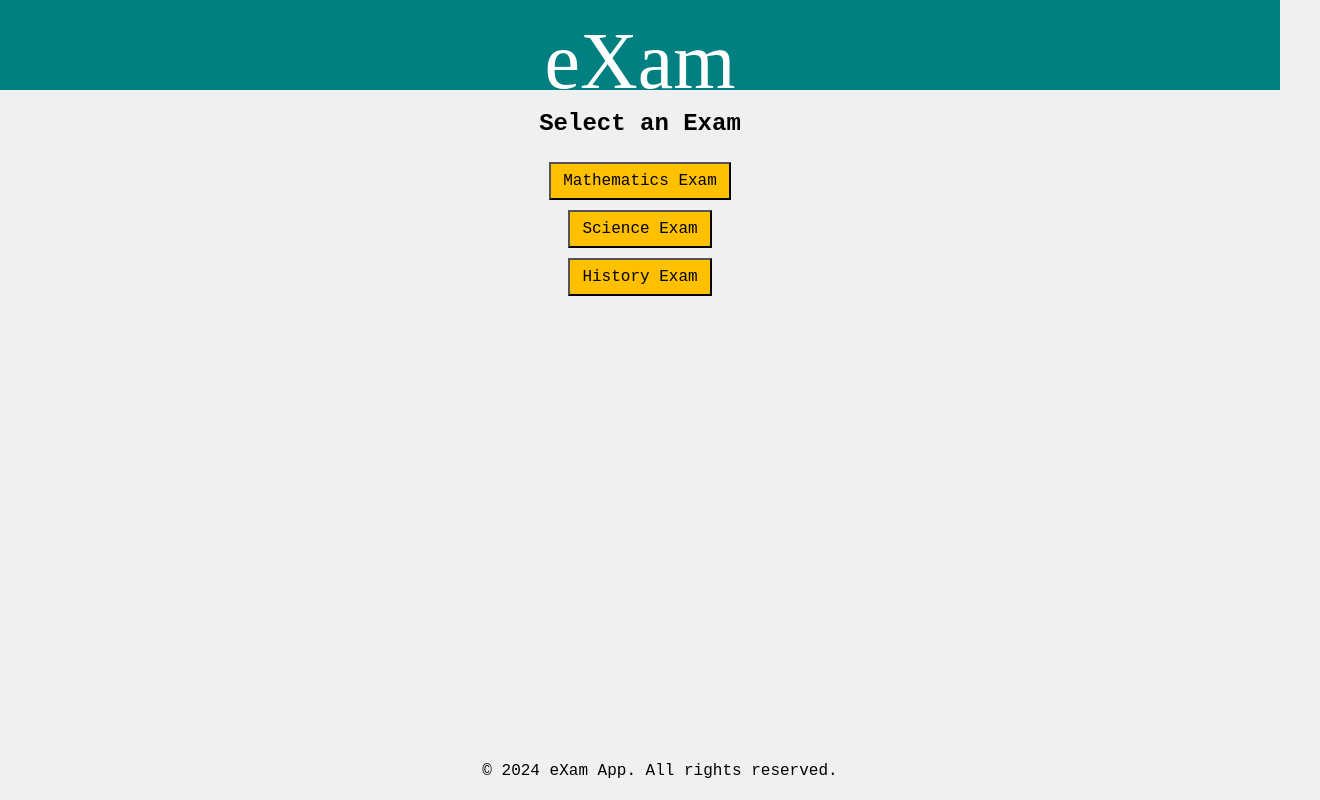
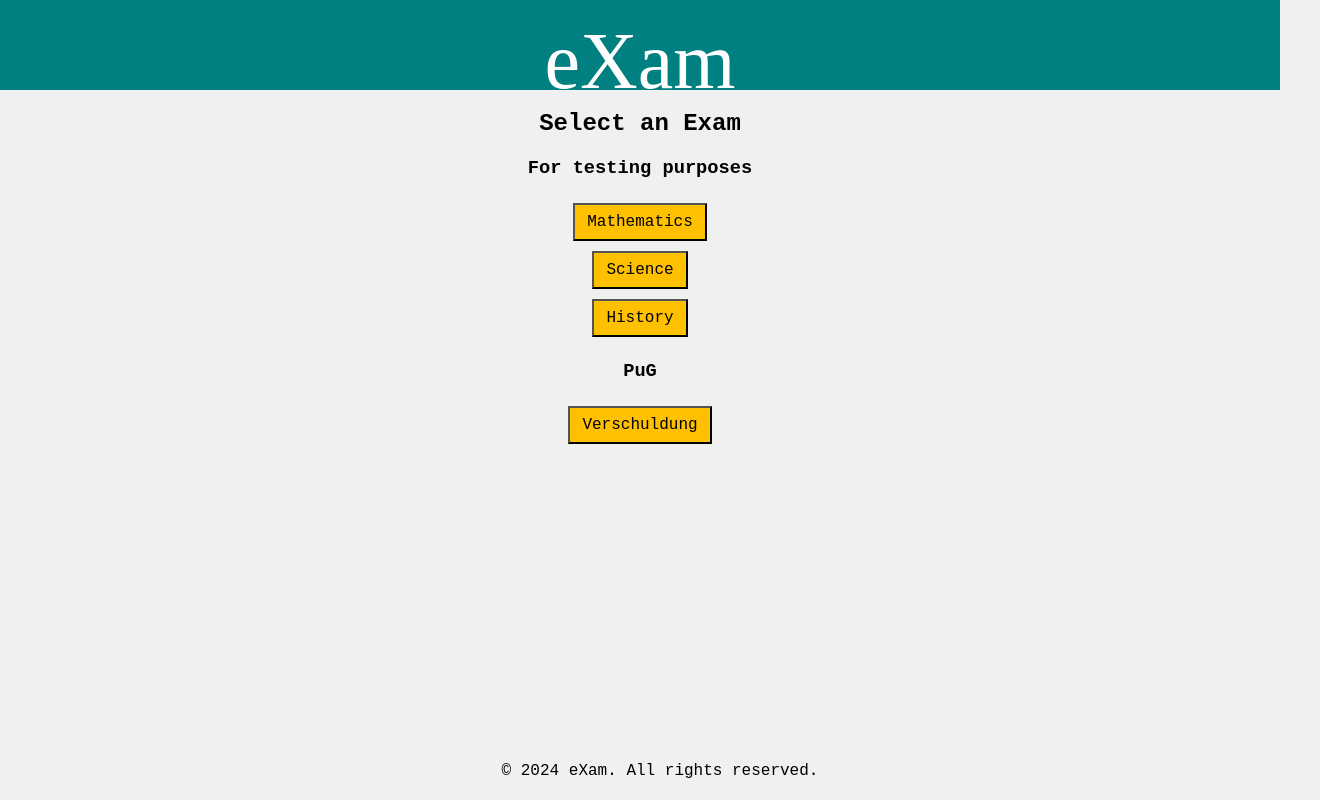
Before and after one commit to Johanneshaug/exam, a React (Create React App) app: page / in a window 1280 px wide. Shown: the whole page, 1320 px wide, since content can reach past the window. Built offline with nearby package versions, Linux system fonts and the light colour scheme.

Commit message:
New tags for exams, ratings changed

```diff
--- a/src/App.css
+++ b/src/App.css
@@ -13,6 +13,15 @@ body, html {
   min-height: 100vh; /* Ensure the App takes at least the full viewport height */
 }
 
+.question-text {
+  font-size: 150%;
+  width: 70%;
+  padding-left: 5%;
+  word-wrap: break-word;
+  white-space: normal;
+  text-align: left;
+}
+
 /* Adjust header styles */
 .app-header {
   width: 100%;
@@ -26,6 +35,7 @@ body, html {
   box-shadow: 0 2px 4px rgba(0,0,0,0.1); /* Add a subtle shadow for depth */
   z-index: 1000; /* Ensure header is above other content */
 }
+
 header {
   background-color: #008080;
   display: flex;
@@ -74,18 +84,23 @@ button {
 
 .question, .review-question {
   margin-bottom: 20px;
+  text-align: left;
+  padding-left: 5%;
+  width: 70%;
+  font-size: 150%;
 }
 
 input[type="text"], input[type="number"] {
   font-family: 'Courier New', serif;
   font-size: 150%;
   height: 100%;
-  width: 75%;
+  width: 70%;
   padding: 8px;
   margin-top: 5px;
+  margin-left: 5%; /* Add left margin to move the textbox 5% from the left */
   box-sizing: border-box;
   outline: none;
-  caret-color: #7f7f7f;
+  caret-color: black; /* Change the caret color to black */
 }
 
 .noBullets {
@@ -100,14 +115,16 @@ input[type="text"], input[type="number"] {
 
 .multiple-choice-options {
   display: flex;
-  flex-direction: row;
+  flex-direction: column;
   gap: 10px;
-  justify-content: center;
-  align-items: center;
+  align-items: flex-start; /* Align items to the left */
+  width: 70%; /* Ensure the container is 70% wide */
+  margin-left: 5%; /* Add left margin to move the container 5% from the left */
 }
 
 .option-wrapper {
   position: relative;
+  width: 100%; /* Ensure each option takes the full width of the container */
 }
 
 .radio-input {
@@ -130,18 +147,20 @@ input[type="text"], input[type="number"] {
   font-size: 16px;
   font-weight: 600;
   height: 48px;
-  justify-content: center;
+  justify-content: flex-start; /* Align text to the left */
   letter-spacing: -.8px;
   line-height: 24px;
   min-width: 140px;
   outline: 0;
   padding: 0 17px;
-  text-align: center;
+  text-align: left; /* Align text to the left */
   text-decoration: none;
   transition: all .3s;
   user-select: none;
   -webkit-user-select: none;
   touch-action: manipulation;
+  width: 100%; /* Ensure the button takes the full width of the option-wrapper */
+  padding-left: 10px; /* Add padding to the left for better alignment */
 }
 
 .radio-input:hover + .option-button {
@@ -172,8 +191,5 @@ footer {
   padding: 20px;
   text-align: center;
   width: 100%;
-  position: fixed;
-  bottom: 0;
-  left: 0;
-  z-index: 1000;
+  margin-top: auto; /* Push the footer to the bottom */
 }
--- a/src/App.js
+++ b/src/App.js
@@ -29,7 +29,9 @@ function App() {
   return (
     <div className="App">
       <header>
-        <button onClick={handleRestart} className="logo">eXam</button>
+        <button onClick={handleRestart} className="logo">
+          {selectedExam ? `${selectedExam.title} eXam` : 'eXam'}
+        </button>
       </header>
       <main>
         {currentView === 'list' && <ExamList exams={examsData} onSelectExam={handleSelectExam} />}
@@ -45,7 +47,7 @@ function App() {
         )}
       </main>
       <footer className="app-footer">
-        © {new Date().getFullYear()} eXam App. All rights reserved.
+        © {new Date().getFullYear()} eXam. All rights reserved.
       </footer>
     </div>
   );
--- a/src/components/Exam.js
+++ b/src/components/Exam.js
@@ -18,14 +18,14 @@ function Exam({ exam, onSubmit }) {
 
   return (
     <div>
-      <h2>{exam.title}</h2>
       <form onSubmit={handleSubmit}>
-        {exam.questions.map((question) => (
+        {exam.questions.map((question, index) => (
           <Question
             key={question.id}
             question={question}
             answer={answers[question.id] || ''}
             onAnswerChange={handleAnswerChange}
+            index={index + 1} // Pass the question index (1-based)
           />
         ))}
         <button type="submit">Submit Exam</button>
--- a/src/components/ExamList.js
+++ b/src/components/ExamList.js
@@ -1,17 +1,31 @@
 import React from 'react';
 
 function ExamList({ exams, onSelectExam }) {
+  // Group exams by their tags
+  const groupedExams = exams.reduce((acc, exam) => {
+    if (!acc[exam.tag]) {
+      acc[exam.tag] = [];
+    }
+    acc[exam.tag].push(exam);
+    return acc;
+  }, {});
+
   return (
     <div>
       <h2>Select an Exam</h2>
+      {Object.keys(groupedExams).map((tag) => (
+        <div key={tag}>
+          <h3>{tag}</h3>
           <ul className="noBullets">
-        {exams.map((exam) => (
+            {groupedExams[tag].map((exam) => (
               <li key={exam.id}>
                 <button onClick={() => onSelectExam(exam)}>{exam.title}</button>
               </li>
             ))}
           </ul>
         </div>
+      ))}
+    </div>
   );
 }
 
--- a/src/components/Question.js
+++ b/src/components/Question.js
@@ -1,14 +1,15 @@
 import React from 'react';
 
-
-function Question({ question, answer, onAnswerChange }) {
+function Question({ question, answer, onAnswerChange, index }) {
   const handleChange = (e) => {
     onAnswerChange(question.id, e.target.value);
   };
 
   return (
     <div className="question">
-      <p><strong>{question.text}</strong></p>
+      <p className="question-text">
+        <strong>{index}. {question.text}</strong>
+      </p>
       {question.type === 'text' ? (
         <input
           type="text"
--- a/src/components/Review.js
+++ b/src/components/Review.js
@@ -23,22 +23,22 @@ function Review({ exam, userAnswers, onRestart }) {
       {exam.questions.map((question) => (
         <div key={question.id} className="review-question">
           <p><strong>{question.text}</strong></p>
-          <p>Your Answer: {userAnswers[question.id]}</p>
-          <p>Solution: {question.solution}</p>
+          <p><strong>Your Answer:</strong> {userAnswers[question.id]}</p>
+          <p><strong>Solution:</strong> {question.solution}</p>
           <label>
-            Rate your answer (1-5):
-            <input
-              type="number"
-              min="1"
-              max="5"
-              value={ratings[question.id] || ''}
+            Rate your answer (0-5):
+            <select
+              value={ratings[question.id] || 0}
               onChange={(e) => handleRatingChange(question.id, e.target.value)}
-            />
+            >
+              {[0, 1, 2, 3, 4, 5].map((value) => (
+                <option key={value} value={value}>{value}</option>
+              ))}
+            </select>
           </label>
         </div>
       ))}
       <button onClick={handleSubmitRatings}>Submit Ratings</button>
-      <button onClick={onRestart}>Take Another Exam</button>
     </div>
   );
 }
--- a/src/data/exams.js
+++ b/src/data/exams.js
@@ -1,7 +1,8 @@
 const exams = [
   {
     id: 1,
-    title: 'Mathematics Exam',
+    title: 'Mathematics',
+    tag: 'For testing purposes',
     questions: [
       {
         type: 'text',
@@ -19,7 +20,8 @@ const exams = [
   },
   {
     id: 2,
-    title: 'Science Exam',
+    title: 'Science',
+    tag: 'For testing purposes',
     questions: [
       {
         type: 'text',
@@ -37,7 +39,8 @@ const exams = [
   },
   {
     id: 3,
-    title: 'History Exam',
+    title: 'History',
+    tag: 'For testing purposes',
     questions: [
       {
         type: 'multiple-choice',
@@ -54,6 +57,67 @@ const exams = [
       },
     ],
   },
+  {
+    id: 4,
+    title: 'Verschuldung',
+    tag: 'PuG',
+    questions: [
+      {
+        type: 'text',
+        id: 'q1',
+        text: 'Was sollten Sie tun, wenn Sie mit Ihrem nächsten Gehalt Ihre Miete nicht bezahlen können?',
+        solution: 'Sie sollten schnell einen Termin bei einer Schuldnerberatungsstelle vereinbaren.',
+      },
+      {
+        type: 'multiple-choice',
+        id: 'q2',
+        text: 'Was ist eine häufige Ursache für Überschuldung bei jungen Menschen?',
+        possibleAnswers: [
+          'Ein Haus kaufen',
+          'Ein Auto kaufen',
+          'Lifestyle-Trends aus dem Fernsehen folgen',
+          'In Aktien investieren'
+        ],
+        solution: 'Lifestyle-Trends aus dem Fernsehen folgen',
+      },
+      {
+        type: 'text',
+        id: 'q3',
+        text: 'Was ist die Definition von "überschuldet" sein?',
+        solution: 'Zahlungsverpflichtungen nicht mehr nachkommen können oder Zahlungen eingestellt haben.',
+      },
+      {
+        type: 'multiple-choice',
+        id: 'q4',
+        text: 'Welche der folgenden Optionen wird NICHT als Ursache für Überschuldung aufgeführt?',
+        possibleAnswers: [
+          'Plötzliche Arbeitslosigkeit',
+          'Anstieg der Miet- und Energiepreise',
+          'Lottogewinn',
+          'Geburt eines Kindes'
+        ],
+        solution: 'Lottogewinn',
+      },
+      {
+        type: 'text',
+        id: 'q5',
+        text: 'Was ist die Aufgabe der Schufa Holding AG?',
+        solution: 'Ihren Partnern Informationen über die Kreditwürdigkeit Dritter zur Verfügung zu stellen.',
+      },
+      {
+        type: 'multiple-choice',
+        id: 'q6',
+        text: 'Was kann passieren, wenn Sie Ihre Schulden nicht bezahlen können?',
+        possibleAnswers: [
+          'Sie erhalten Mahnungen und möglicherweise Vollstreckungsbescheide.',
+          'Ihr Arbeitgeber zahlt Ihr volles Gehalt.',
+          'Ihre Bank erhöht Ihr Kreditlimit.',
+          'Sie erhalten automatisch finanzielle Unterstützung vom Staat.'
+        ],
+        solution: 'Sie erhalten Mahnungen und möglicherweise Vollstreckungsbescheide.',
+      },
+    ],
+  },
 ];
 
 export default exams;
```
Lines whose indentation alone changed are shown as unchanged.
